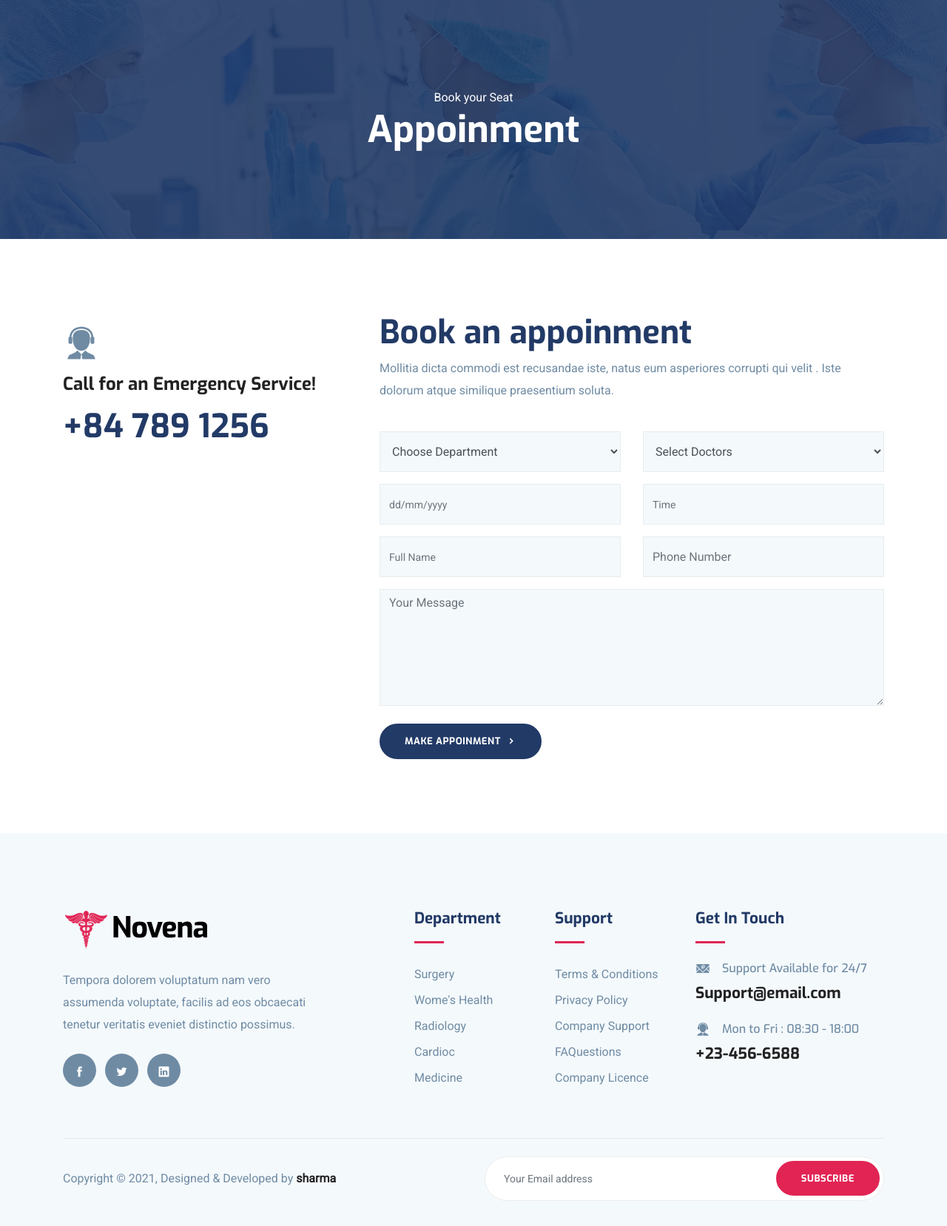
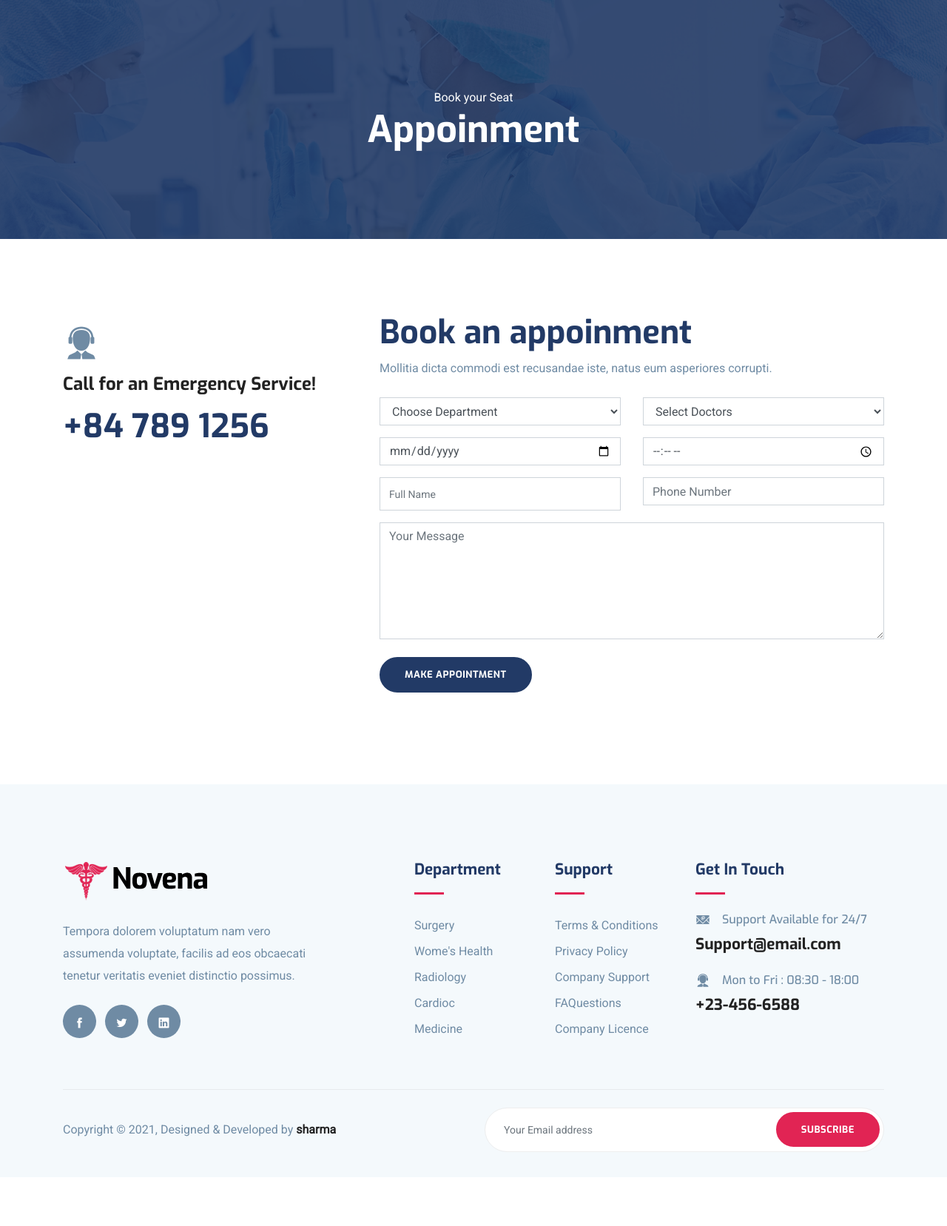
Before and after one commit to sharmaRoushan-Official/Ecommerce_Medical_Project, a Django app: page /novapp/appoinment/ in a window 1280 px wide. Shown: the part 147-1804 px from the top of the page at 74% size. After the commit the page ends 1704 px from the top, so only its background shows below. Run offline with Django 5.2, Linux system fonts and the light colour scheme; some libraries are stand-ins or nearby versions.

Commit message:
Fifth commit

```diff
--- a/novenaApp/templates/novenaApp/appoinment.html
+++ b/novenaApp/templates/novenaApp/appoinment.html
@@ -4,6 +4,8 @@
 {% block body %}
 <!-- <h1>Appoinment</h1> -->
 
+<form action="{% url 'appoinment' %}" method="post">
+  {% csrf_token %}
   <section class="page-title bg-1">
     <div class="overlay"></div>
     <div class="container">
@@ -12,12 +14,6 @@
           <div class="block text-center">
             <span class="text-white">Book your Seat</span>
             <h1 class="text-capitalize mb-5 text-lg">Appoinment</h1>
-
-          <!-- <ul class="list-inline breadcumb-nav">
-            <li class="list-inline-item"><a href="index.html" class="text-white">Home</a></li>
-            <li class="list-inline-item"><span class="text-white">/</span></li>
-            <li class="list-inline-item"><a href="#" class="text-white-50">Book your Seat</a></li>
-          </ul> -->
           </div>
         </div>
       </div>
@@ -33,80 +29,85 @@
               <i class="icofont-support text-lg"></i>
             </div>
             <span class="h3">Call for an Emergency Service!</span>
-              <h2 class="text-color mt-3">+84 789 1256 </h2>
+            <h2 class="text-color mt-3">+84 789 1256</h2>
           </div>
         </div>
 
         <div class="col-lg-8">
           <div class="appoinment-wrap mt-5 mt-lg-0 pl-lg-5">
             <h2 class="mb-2 title-color">Book an appoinment</h2>
-            <p class="mb-4">Mollitia dicta commodi est recusandae iste, natus eum asperiores corrupti qui velit . Iste dolorum atque similique praesentium soluta.</p>
-               <form id="#" class="appoinment-form" method="post" action="#">
+            <p class="mb-4">
+              Mollitia dicta commodi est recusandae iste, natus eum asperiores corrupti.
+            </p>
+
+            <form id="appointmentForm" class="appoinment-form" method="post" action="#">
+              {% csrf_token %}
+
               <div class="row">
                 <div class="col-lg-6">
                   <div class="form-group">
-                                <select class="form-control" id="exampleFormControlSelect1">
-                                  <option>Choose Department</option>
-                                  <option>Software Design</option>
-                                  <option>Development cycle</option>
-                                  <option>Software Development</option>
-                                  <option>Maintenance</option>
-                                  <option>Process Query</option>
-                                  <option>Cost and Duration</option>
-                                  <option>Modal Delivery</option>
-                                </select>
-                            </div>
-                        </div>
-                        <div class="col-lg-6">
-                            <div class="form-group">
-                                <select class="form-control" id="exampleFormControlSelect2">
-                                  <option>Select Doctors</option>
-                                  <option>Software Design</option>
-                                  <option>Development cycle</option>
-                                  <option>Software Development</option>
-                                  <option>Maintenance</option>
-                                  <option>Process Query</option>
-                                  <option>Cost and Duration</option>
-                                  <option>Modal Delivery</option>
+                    <select class="form-control" name="department">
+                      <option value="">Choose Department</option>
+                      <option value="cardiology">Cardiology</option>
+                      <option value="neurology">Neurology</option>
+                      <option value="orthopedics">Orthopedics</option>
+                      <option value="pediatrics">Pediatrics</option>
                     </select>
                   </div>
                 </div>
 
                 <div class="col-lg-6">
                   <div class="form-group">
-                                <input name="date" id="date" type="text" class="form-control" placeholder="dd/mm/yyyy">
+                    <select class="form-control" name="doctor">
+                      <option value="">Select Doctors</option>
+                      <option value="dr_amit">Dr. Amit Sharma</option>
+                      <option value="dr_rahul">Dr. Rahul Verma</option>
+                      <option value="dr_neha">Dr. Neha Singh</option>
+                    </select>
                   </div>
                 </div>
 
                 <div class="col-lg-6">
                   <div class="form-group">
-                                <input name="time" id="time" type="text" class="form-control" placeholder="Time">
-                            </div>
-                        </div>
-                         <div class="col-lg-6">
-                            <div class="form-group">
-                                <input name="name" id="name" type="text" class="form-control" placeholder="Full Name">
+                    <input name="appointment_date" type="date" class="form-control" placeholder="dd/mm/yyyy">
                   </div>
                 </div>
 
                 <div class="col-lg-6">
                   <div class="form-group">
-                                <input name="phone" id="phone" type="Number" class="form-control" placeholder="Phone Number">
+                    <input name="appointment_time" type="time" class="form-control" placeholder="Time">
+                  </div>
+                </div>
+
+                <div class="col-lg-6">
+                  <div class="form-group">
+                    <input name="full_name" type="text" class="form-control" placeholder="Full Name">
+                  </div>
+                </div>
+
+                <div class="col-lg-6">
+                  <div class="form-group">
+                    <input name="phone_number" type="number" class="form-control" placeholder="Phone Number">
                   </div>
                 </div>
               </div>
+
               <div class="form-group-2 mb-4">
-                        <textarea name="message" id="message" class="form-control" rows="6" placeholder="Your Message"></textarea>
+                <textarea name="message" class="form-control" rows="6" placeholder="Your Message"></textarea>
               </div>
 
-                    <a class="btn btn-main btn-round-full" href="confirmation.html">Make Appoinment<i class="icofont-simple-right ml-2"></i></a>
+              <!-- URL KEPT SAME -->
+              <div class="form-group-2 mb-4">
+                <button type="submit" class="btn btn-main btn-round-full">Make Appointment</button>
+              </div>
+
             </form>
           </div>
         </div>
       </div>
     </div>
-  </div>
   </section>
+</form>
 
 
 
--- a/novenaApp/views.py
+++ b/novenaApp/views.py
@@ -2,6 +2,7 @@ from django.shortcuts import render
 from novenaApp.models import contactModel
 from django.http import HttpResponse
 from django.shortcuts import redirect
+from .models import Appointment
 
 # Create your views here.
 
@@ -37,9 +38,31 @@ def viewSingleDoctor(reqeust):
     resp = render(reqeust,"novenaApp/singleDoctor.html")
     return resp
 
+
 def viewAppoinment(request):
-    resp = render(request,"novenaApp/appoinment.html")
-    return resp
+    if request.method == "POST":
+        department = request.POST.get("department")
+        doctor = request.POST.get("doctor")
+        appointment_date = request.POST.get("appointment_date")
+        appointment_time = request.POST.get("appointment_time")
+        full_name = request.POST.get("full_name")
+        phone_number = request.POST.get("phone_number")
+        message = request.POST.get("message")
+
+        Appointment.objects.create(
+            department=department,
+            doctor=doctor,
+            appointment_date=appointment_date,
+            appointment_time=appointment_time,
+            full_name=full_name,
+            phone_number=phone_number,
+            message=message
+        )
+
+        return render(request,"novenaApp/appointment_success.html")
+
+    return render(request, "novenaApp/appoinment.html")
+
 
 
 def viewBlog(request):
```
Also changed, not shown: novenaApp/models.py (+40 -0 lines), novenaApp/templates/novenaApp/appointment_success.html (added, +44 -0 lines), novenaApp/templates/novenaApp/confirmation.html (added, +45 -0 lines), db.sqlite3, novenaApp/migrations/0002_appointment.py (added). Lines whose indentation alone changed are shown as unchanged.
